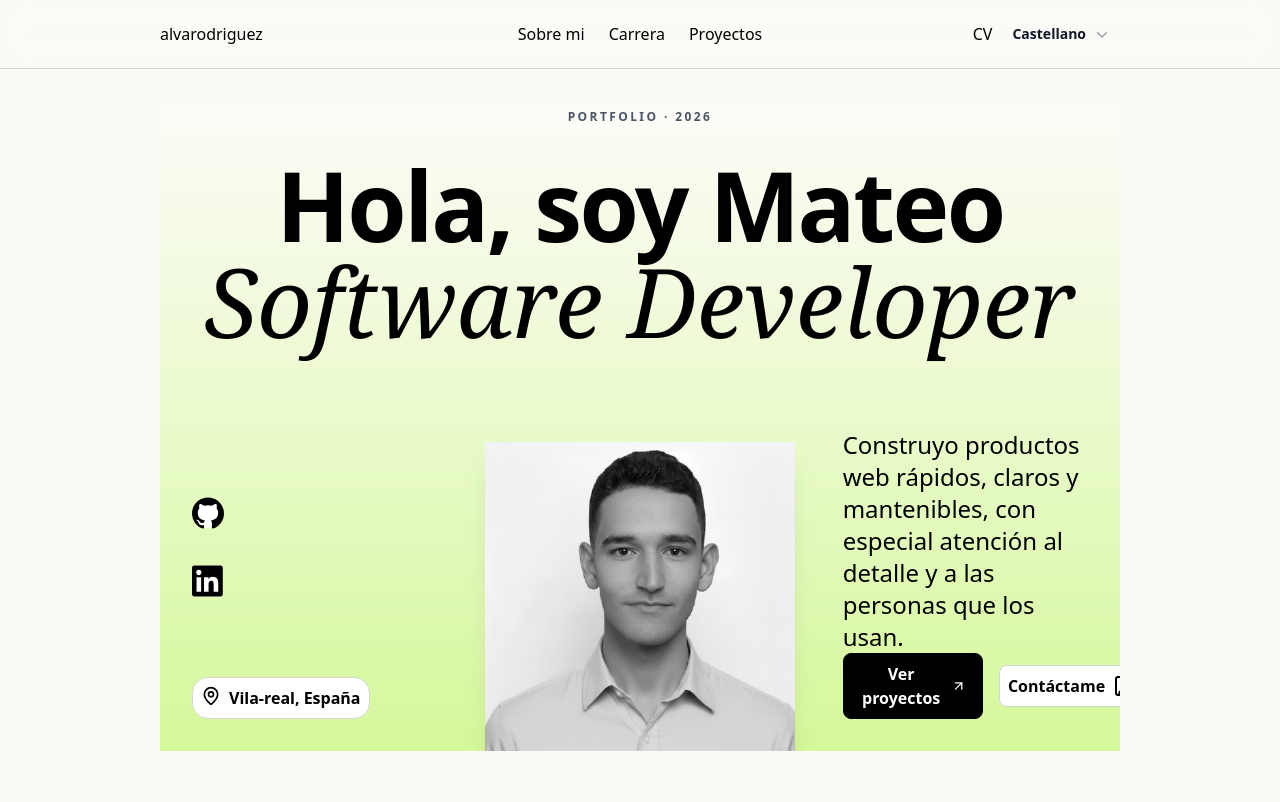
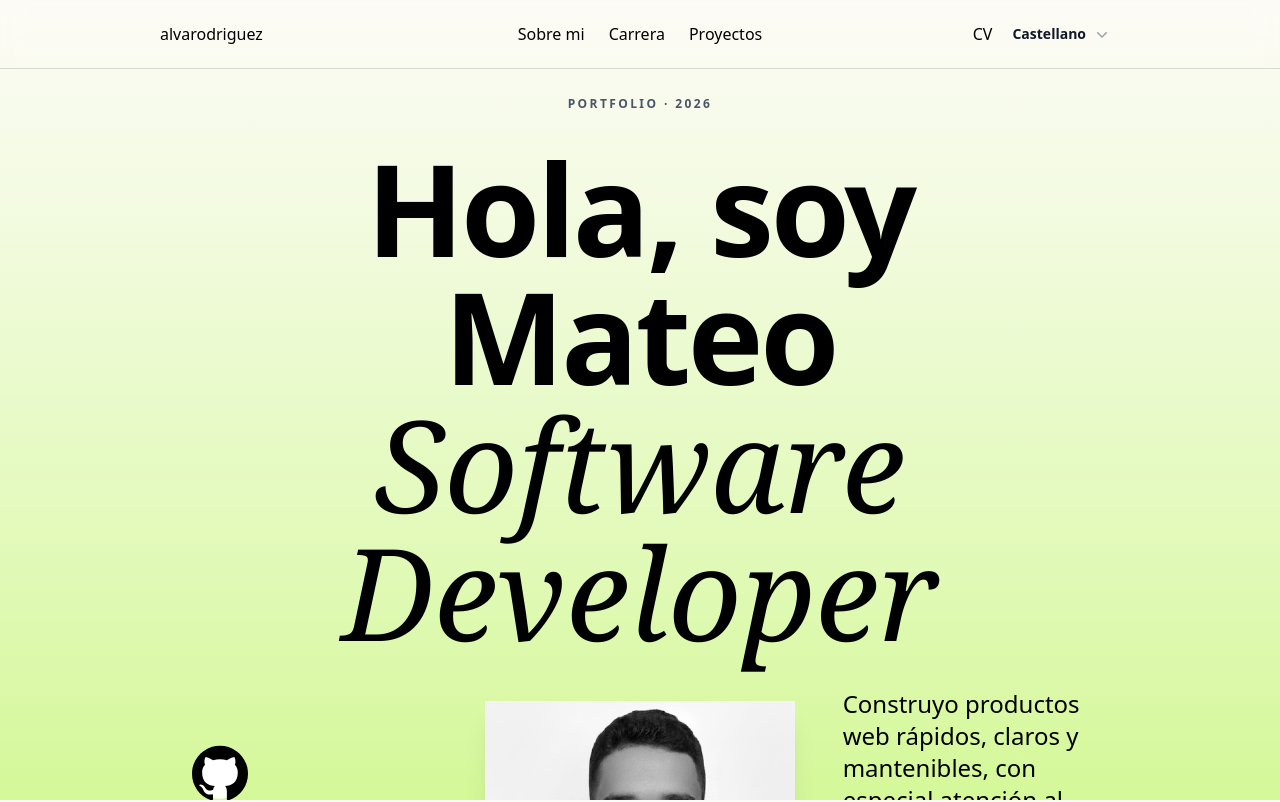
Before and after one commit to AlvaRodriguezSaborit/alvarodriguezsaborit-portfolio, a React (Vite) app: page / in a window 1280 px wide. Shown: the top 802 px of the page. Built offline with nearby package versions, Linux system fonts and the light colour scheme.

Commit message:
feat: made hero section bigger

```diff
--- a/src/App.tsx
+++ b/src/App.tsx
@@ -10,8 +10,8 @@ function App() {
   return (
     <div className="min-h-screen flex flex-col">
       <TopBar />
-      <div className="max-w-[75%] w-full mx-auto flex flex-col divide-y divide-gray-300 *:pb-36 *:pt-6">
-        <Hero />
+      <Hero />
+      <div className="max-w-[75%] w-full mx-auto flex flex-col divide-y divide-gray-300 border-t border-gray-300 *:pb-36 *:pt-6">
         <Carrer />
         <Education />
         <Stack />
--- a/src/components/TopBar/TopBar.tsx
+++ b/src/components/TopBar/TopBar.tsx
@@ -6,7 +6,7 @@ export default function TopBar() {
   const textLink = " hover:text-[#55810a] cursor-pointer transition-colors";
 
   return (
-    <div className="justify-center items-center mb-4 backdrop-blur-md top-0 z-50 sticky">
+    <div className="justify-center items-center backdrop-blur-md top-0 z-50 fixed w-full">
       <header className="w-full border-b border-b-[#d9d7d1]">
         <div className="max-w-[75%] mx-auto flex flex-row py-4 text-black">
           <div className="flex flex-1 items-center">
--- a/src/sections/Hero.tsx
+++ b/src/sections/Hero.tsx
@@ -9,15 +9,15 @@ export default function Hero() {
   const year = new Date().getFullYear();
 
   return (
-    <div>
-      <section className="relative bg-linear-to-b from-[#FDFBF7] to-[#D5F899] flex flex-col overflow-hidden w-full">
-        <div className="z-10 flex flex-col items-center text-center">
+    <section className="w-full h-screen relative bg-linear-to-b from-[#FDFBF7] to-[#D5F899] flex flex-col overflow-hidden mb-36">
+      <div className="z-10 flex flex-col items-center text-center max-w-[75%] mx-auto w-full h-full justify-between pt-24">
+        <div className="flex flex-col items-center">
           <span className="mb-8 text-xs font-semibold tracking-[0.2em] text-gray-600 uppercase">
             PORTFOLIO · {year}
           </span>
 
           <motion.h1
-            className="mb-12 text-6xl font-bold tracking-tight text-black md:text-8xl"
+            className="text-6xl font-bold tracking-tight text-black md:text-9xl"
             initial={{ opacity: 0, y: 25 }}
             whileInView={{ opacity: 1, y: 0 }}
             transition={{ duration: 0.5 }}
@@ -27,19 +27,20 @@ export default function Hero() {
               Software Developer
             </span>
           </motion.h1>
+        </div>
 
-          <div className="grid grid-cols-3 gap-4">
+        <div className="grid grid-cols-3 gap-4 w-full">
           {/* Ubication */}
           <div className="flex flex-col justify-between items-start p-8">
             <div></div>
             <div className="flex flex-col gap-4 ">
               <SocialLink
-                  icon={<GithubIcon className="size-8" />}
+                icon={<GithubIcon className="size-14" />}
                 label="AlvaRodriguezSaborit"
                 externalLink="https://www.linkedin.com/in/%C3%A1lvaro-rodr%C3%ADguez-saborit/"
               />
               <SocialLink
-                  icon={<LinkedinIcon className="size-8" />}
+                icon={<LinkedinIcon className="size-14" />}
                 label="Álvaro Rodríguez Saborit"
                 initialDelay={2000}
                 externalLink="https://github.com/AlvaRodriguezSaborit"
@@ -47,7 +48,7 @@ export default function Hero() {
             </div>
             <div className="self-start">
               <motion.div
-                  className="flex flex-row gap-2 font-semibold bg-white border border-[#d9d7d1] w-fit p-2 rounded-2xl"
+                className="flex flex-row gap-2 font-semibold bg-white border-[#d9d7d1] w-fit p-2 rounded-2xl"
                 initial={{ opacity: 0, x: -25 }}
                 whileInView={{ opacity: 1, x: 0 }}
                 transition={{ duration: 0.5 }}
@@ -61,7 +62,7 @@ export default function Hero() {
           <motion.img
             src={yo}
             alt="Profile picture"
-              className="p-0! object-cover h-auto grayscale hover:grayscale-0 transition-all duration-300 relative w-full max-w-md mt-4 shadow-xl self-end"
+            className="p-0! object-cover h-auto grayscale hover:grayscale-0 transition-all duration-300 relative w-full max-w-md mt-0 shadow-xl self-end"
             initial={{ opacity: 0, y: 25 }}
             whileInView={{ opacity: 1, y: 0 }}
             whileHover={{ y: -25 }}
@@ -95,6 +96,5 @@ export default function Hero() {
         </div>
       </div>
     </section>
-    </div>
   );
 }
```
Lines whose indentation alone changed are shown as unchanged.
